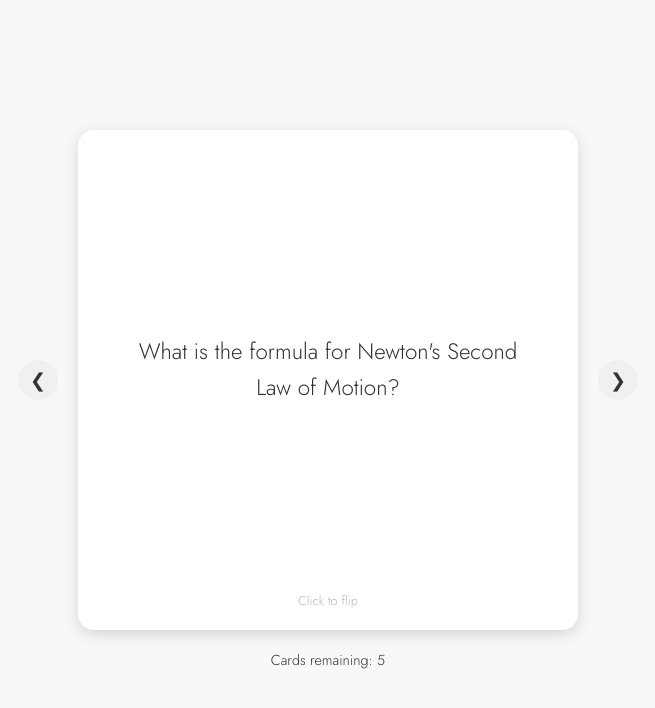
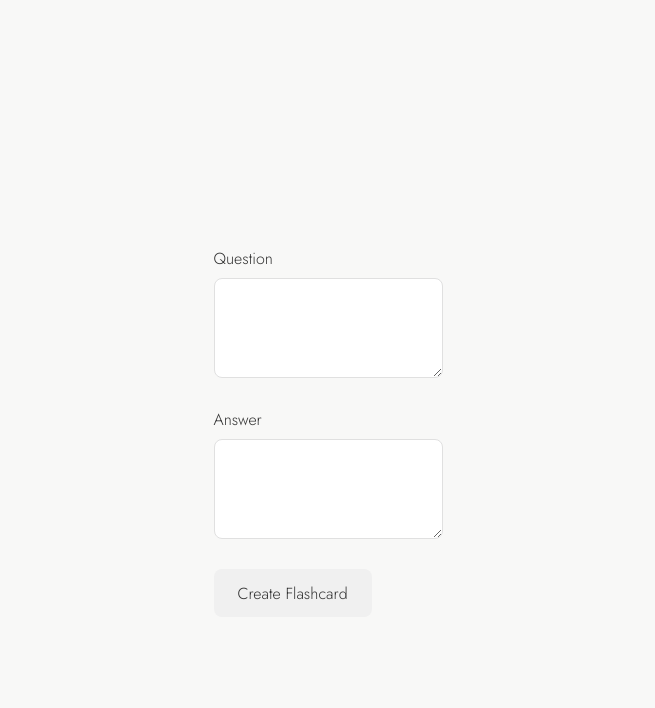
Before and after one commit to ArnabCodes/notion-flashcards, a plain HTML site: page index.html in a window 1280 px wide. Shown: the whole page, without its empty margins (312-967 px from the left). Drawn offline with nearby package versions, Linux system fonts and the light colour scheme.

Commit message:
Add flashcard form and generator with localStorage support

```diff
--- a/index.html
+++ b/index.html
@@ -3,48 +3,91 @@
 <head>
   <meta charset="UTF-8">
   <meta name="viewport" content="width=device-width, initial-scale=1.0">
-  <title>Interactive Flashcards</title>
+  <title>Create Flashcard</title>
   <link rel="stylesheet" href="styles.css">
   <link rel="preconnect" href="https://fonts.googleapis.com">
   <link rel="preconnect" href="https://fonts.gstatic.com" crossorigin>
   <link href="https://fonts.googleapis.com/css2?family=Jost:wght@200;300;400;500&display=swap" rel="stylesheet">
-  <script>
-    MathJax = {
-      tex: {
-        inlineMath: [['$', '$'], ['\\(', '\\)']],
-        displayMath: [['$$', '$$'], ['\\[', '\\]']],
-        processEscapes: true
-      },
-      svg: {
-        fontCache: 'global'
-      }
-    };
-  </script>
-  <script src="https://polyfill.io/v3/polyfill.min.js?features=es6"></script>
-  <script id="MathJax-script" async src="https://cdn.jsdelivr.net/npm/mathjax@3/es5/tex-mml-chtml.js"></script>
+  <style>
+    .form-container {
+      max-width: 600px;
+      margin: 0 auto;
+      padding: 2rem;
+    }
+
+    .form-group {
+      margin-bottom: 1.5rem;
+    }
+
+    label {
+      display: block;
+      margin-bottom: 0.5rem;
+      color: var(--text-color);
+      font-weight: 300;
+    }
+
+    textarea {
+      width: 100%;
+      padding: 1rem;
+      border: 1px solid var(--border-color);
+      border-radius: 8px;
+      background: var(--card-bg);
+      color: var(--text-color);
+      font-family: 'Jost', sans-serif;
+      font-size: 1rem;
+      resize: vertical;
+      min-height: 100px;
+    }
+
+    button {
+      background: var(--button-bg);
+      color: var(--text-color);
+      border: none;
+      padding: 0.8rem 1.5rem;
+      border-radius: 8px;
+      font-family: 'Jost', sans-serif;
+      font-size: 1rem;
+      font-weight: 300;
+      cursor: pointer;
+      transition: background-color 0.2s;
+    }
+
+    button:hover {
+      background: var(--button-hover);
+    }
+  </style>
 </head>
 <body>
   <div class="container">
-    <div class="navigation">
-      <button class="nav-button prev" onclick="navigateCard('prev')">❮</button>
-      <div class="flashcard" onclick="flipCard(this)">
-        <div class="flashcard-inner">
-          <div class="flashcard-front">
-            <p id="question-text">Loading question...</p>
-            <span class="hint">Click to flip</span>
-          </div>
-          <div class="flashcard-back">
-            <p id="answer-text">Loading answer...</p>
-            <span class="hint">Click to flip</span>
-          </div>
+    <div class="form-container">
+      <form id="flashcardForm">
+        <div class="form-group">
+          <label for="question">Question</label>
+          <textarea id="question" name="question" required></textarea>
         </div>
-      </div>
-      <button class="nav-button next" onclick="navigateCard('next')">❯</button>
-    </div>
-    <div class="progress">
-      <p>Cards remaining: <span id="remaining-count">0</span></p>
+        <div class="form-group">
+          <label for="answer">Answer</label>
+          <textarea id="answer" name="answer" required></textarea>
+        </div>
+        <button type="submit">Create Flashcard</button>
+      </form>
     </div>
   </div>
-  <script src="script.js"></script>
+
+  <script>
+    document.getElementById('flashcardForm').addEventListener('submit', function(e) {
+      e.preventDefault();
+
+      const question = document.getElementById('question').value;
+      const answer = document.getElementById('answer').value;
+
+      // Store content in localStorage
+      localStorage.setItem('flashcardQuestion', question);
+      localStorage.setItem('flashcardAnswer', answer);
+
+      // Redirect to flashcard.html
+      window.location.href = 'flashcard.html';
+    });
+  </script>
 </body>
 </html>
--- a/script.js
+++ b/script.js
@@ -3,22 +3,6 @@ const flashcardData = [
     {
         question: "What is the formula for Newton's Second Law of Motion?",
         answer: "\\[F = ma\\] where F is force, m is mass, and a is acceleration"
-    },
-    {
-        question: "What is the formula for kinetic energy?",
-        answer: "\\[K = \\frac{1}{2}mv^2\\] where K is kinetic energy, m is mass, and v is velocity"
-    },
-    {
-        question: "What is the formula for gravitational potential energy near Earth's surface?",
-        answer: "\\[U = mgh\\] where U is potential energy, m is mass, g is gravitational acceleration, and h is height"
-    },
-    {
-        question: "What is the formula for the period of a simple pendulum?",
-        answer: "\\[T = 2\\pi\\sqrt{\\frac{L}{g}}\\] where T is period, L is length of the pendulum, and g is gravitational acceleration"
-    },
-    {
-        question: "What is the formula for the force of gravity between two masses?",
-        answer: "\\[F = G\\frac{m_1m_2}{r^2}\\] where F is force, G is gravitational constant, m₁ and m₂ are masses, and r is distance between them"
     }
 ];
 
@@ -134,52 +118,16 @@ function handleCardLeave(card) {
     }
 }
 
-function navigateCard(direction) {
-    const card = document.querySelector('.flashcard');
-    const isFlipped = card.classList.contains('flipped');
-
-    if (isFlipped) {
-        card.classList.remove('flipped');
-    }
-
-    // Add slide animation class
-    card.classList.add(direction === 'next' ? 'slide-left' : 'slide-right');
-
-    setTimeout(() => {
-        if (direction === 'next') {
-            currentCardIndex = (currentCardIndex + 1) % cards.length;
-        } else {
-            currentCardIndex = (currentCardIndex - 1 + cards.length) % cards.length;
-        }
-        updateCardDisplay();
-
-        // Remove slide animation class after animation completes
-        setTimeout(() => {
-            card.classList.remove('slide-left', 'slide-right');
-        }, 300);
-    }, 300);
-}
-
 function updateCardDisplay() {
     const questionText = document.getElementById('question-text');
     const answerText = document.getElementById('answer-text');
-    const remainingCount = document.getElementById('remaining-count');
 
     if (cards.length > 0) {
         questionText.textContent = cards[currentCardIndex].question;
-        answerText.innerHTML = cards[currentCardIndex].answer;
-        remainingCount.textContent = cards.length;
-
-        // Wait for the content to be updated before rendering math
-        setTimeout(() => {
-            if (typeof MathJax !== 'undefined') {
-                MathJax.typesetPromise();
-            }
-        }, 0);
+        answerText.textContent = cards[currentCardIndex].answer;
     } else {
-        questionText.textContent = "No more cards to review!";
-        answerText.textContent = "You've completed all cards!";
-        remainingCount.textContent = "0";
+        questionText.textContent = 'No cards available';
+        answerText.textContent = 'Add some cards to get started';
     }
 }
 
@@ -229,24 +177,22 @@ function checkReviewQueue() {
 // Initialize the flashcard system
 document.addEventListener('DOMContentLoaded', () => {
     const card = document.querySelector('.flashcard');
-    const container = document.querySelector('.container');
+    const container = document.querySelector('.flashcard-container');
 
-    // Add event listeners to the container for a larger hit area
-    container.addEventListener('mousemove', (e) => {
-        if (isInBoundingBox(card, e)) {
-            handleCardHover(card, e);
-        } else if (isHovering) {
-            handleCardLeave(card);
-        }
+    // Add click event to the card
+    card.addEventListener('click', (event) => {
+        flipCard(card, event);
     });
 
-    container.addEventListener('mouseleave', () => {
-        if (isHovering) {
-            handleCardLeave(card);
-        }
+    // Add mouse move event to the container
+    container.addEventListener('mousemove', (event) => {
+        handleCardHover(card, event);
     });
 
-    card.addEventListener('click', (e) => flipCard(card, e));
+    // Add mouse leave event to the container
+    container.addEventListener('mouseleave', () => {
+        handleCardLeave(card);
+    });
 
     updateCardDisplay();
 });
--- a/styles.css
+++ b/styles.css
@@ -46,35 +46,19 @@ body {
     width: 100%;
     max-width: 800px;
     padding: 20px;
+    display: flex;
+    flex-direction: column;
+    align-items: center;
+    justify-content: center;
+    min-height: 100vh;
 }
 
-.navigation {
+.flashcard-container {
+    width: 100%;
     display: flex;
+    justify-content: center;
     align-items: center;
-    justify-content: center;
-    gap: 20px;
     margin-bottom: 20px;
-    position: relative;
-}
-
-.nav-button {
-    background: var(--button-bg);
-    border: none;
-    width: 40px;
-    height: 40px;
-    border-radius: 50%;
-    display: flex;
-    align-items: center;
-    justify-content: center;
-    cursor: pointer;
-    font-size: 1.2rem;
-    color: var(--text-color);
-    transition: background-color 0.2s;
-    font-weight: 300;
-}
-
-.nav-button:hover {
-    background: var(--button-hover);
 }
 
 .flashcard {
@@ -82,7 +66,7 @@ body {
     max-width: 500px;
     aspect-ratio: 1;
     perspective: 1500px;
-    margin: 0;
+    margin: 0 auto;
     position: relative;
     cursor: pointer;
     border-radius: 16px;
@@ -142,45 +126,11 @@ body {
     font-weight: 300;
     position: absolute;
     bottom: 20px;
+    left: 50%;
+    transform: translateX(-50%);
     opacity: 0.7;
-}
-
-.progress {
+    width: 100%;
     text-align: center;
-    font-size: 0.9rem;
-    color: var(--text-color);
-    margin-top: 20px;
-    font-weight: 300;
-}
-
-.flashcard.slide-left {
-    animation: slideLeft 0.3s ease-out;
-}
-
-.flashcard.slide-right {
-    animation: slideRight 0.3s ease-out;
-}
-
-@keyframes slideLeft {
-    0% {
-        transform: translateX(100%);
-        opacity: 0;
-    }
-    100% {
-        transform: translateX(0);
-        opacity: 1;
-    }
-}
-
-@keyframes slideRight {
-    0% {
-        transform: translateX(-100%);
-        opacity: 0;
-    }
-    100% {
-        transform: translateX(0);
-        opacity: 1;
-    }
 }
 
 @supports (-webkit-appearance:none) {
```
Also changed, not shown: flashcard.html (added, +74 -0 lines).
